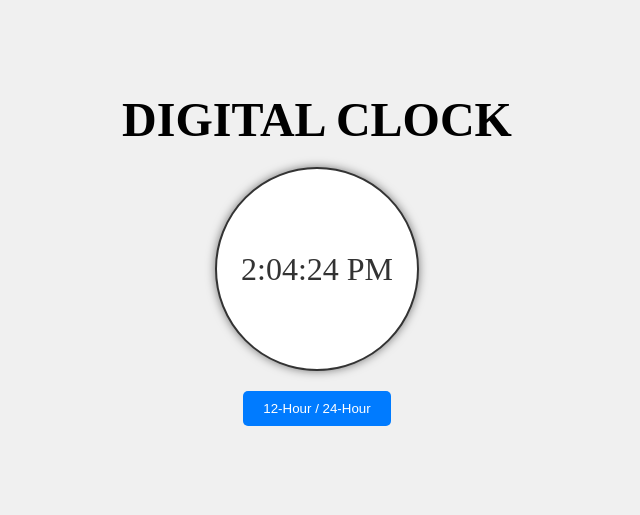
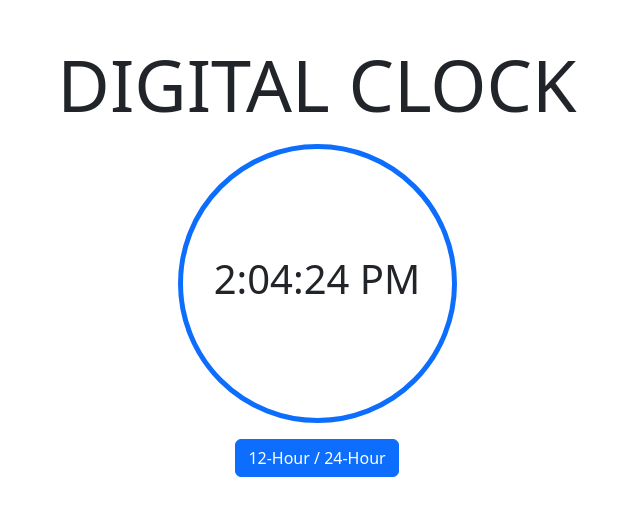
Before and after one commit to Prabakaran-MS/Digital-Clock, a website: page index.html in a window 1280 px wide. Shown: the part 141-656 px from the top of the page, without its empty margins (323-963 px from the left). Drawn offline with nearby package versions, Linux system fonts and the light colour scheme.

Commit message:
The front-end work is completed using bootstrap only and also corrected the logical error when hour = 12

```diff
--- a/index.html
+++ b/index.html
@@ -6,22 +6,22 @@
     <meta name="viewport" content="width=device-width, initial-scale=1.0">
     <title>Digital Clock</title>
     <link rel="icon" href="./clock.png">
-    <link rel="stylesheet" href="style.css">
+    <link rel="stylesheet" href="./node_modules/bootstrap/dist/css/bootstrap.min.css">
 </head>
 
-<body>
-    <header>
-        <h1>DIGITAL CLOCK</h1>
-    </header>
-    <div class="clock-container">
-        <div class="clock-circle">
-            <div id="clock">12:00 AM</div>
+<body class="d-flex justify-content-center align-items-center min-vh-100">
+    <div class="container text-center">
+        <header>
+            <h1 class="display-2">DIGITAL CLOCK</h1>
+        </header>
+        <div class="rounded-circle border border-primary border-5 ratio ratio-1x1 w-25 mx-auto m-3 circle-container">
+            <div class="d-flex justify-content-center align-items-center">
+                <div id="clock" class="h1">12:00 AM</div>
+            </div>
         </div>
-        <div class="options">
-            <button id="toggleFormat" onclick="toggleFormat()">12-Hour / 24-Hour</button>
-        </div>
+        <button id="toggleFormat " onclick="toggleFormat()" class="btn btn-primary ">12-Hour / 24-Hour</button>
     </div>
-    <script src="script.js"></script>
+    <script src="./script.js "></script>
 </body>
 
 </html>
--- /dev/null
+++ b/package.json
@@ -0,0 +1,5 @@
+{
+  "dependencies": {
+    "bootstrap": "^5.3.2"
+  }
+}
--- a/script.js
+++ b/script.js
@@ -14,8 +14,10 @@ function showTime() {
     if (is24Hours) {
         clock.textContent = `${hour}:${min<10?'0':''}${min}:${sec<10?'0':''}${sec}`;
     } else {
-        if (hour >= 13) {
-            clock.textContent = `${hour -12}:${min<10?'0':''}${min}:${sec<10?'0':''}${sec} PM`;
+        if (hour === 12) {
+            clock.textContent = `12:${min<10?'0':''}${min}:${sec<10?'0':''}${sec} PM`;
+        } else if (hour >= 13) {
+            clock.textContent = `${hour - 12}:${min<10?'0':''}${min}:${sec<10?'0':''}${sec} PM`;
         } else if (hour === 0) {
             clock.textContent = `12:${min<10?'0':''}${min}:${sec<10?'0':''}${sec} AM`;
         } else {
--- a/style.css
+++ /dev/null
@@ -1,54 +0,0 @@
-body,
-h1,
-button {
-    margin: 0;
-    padding: 0;
-}
-
-body {
-    display: flex;
-    flex-direction: column;
-    justify-content: center;
-    align-items: center;
-    min-height: 100vh;
-    background-color: #f0f0f0;
-}
-
-header {
-    font-size: 24px;
-    margin-bottom: 20px;
-}
-
-.clock-container {
-    display: flex;
-    flex-direction: column;
-    align-items: center;
-}
-
-.clock-circle {
-    width: 200px;
-    height: 200px;
-    border: 2px solid #333;
-    border-radius: 50%;
-    display: flex;
-    justify-content: center;
-    align-items: center;
-    font-size: 32px;
-    background-color: #fff;
-    color: #333;
-    box-shadow: 0px 0px 10px rgba(0, 0, 0, 0.5);
-}
-
-button {
-    background-color: #007BFF;
-    color: white;
-    padding: 10px 20px;
-    border: none;
-    cursor: pointer;
-    margin-top: 20px;
-    border-radius: 5px;
-}
-
-button:hover {
-    background-color: #0056b3;
-}
```
Also changed, not shown: README.md, 1 other file.
